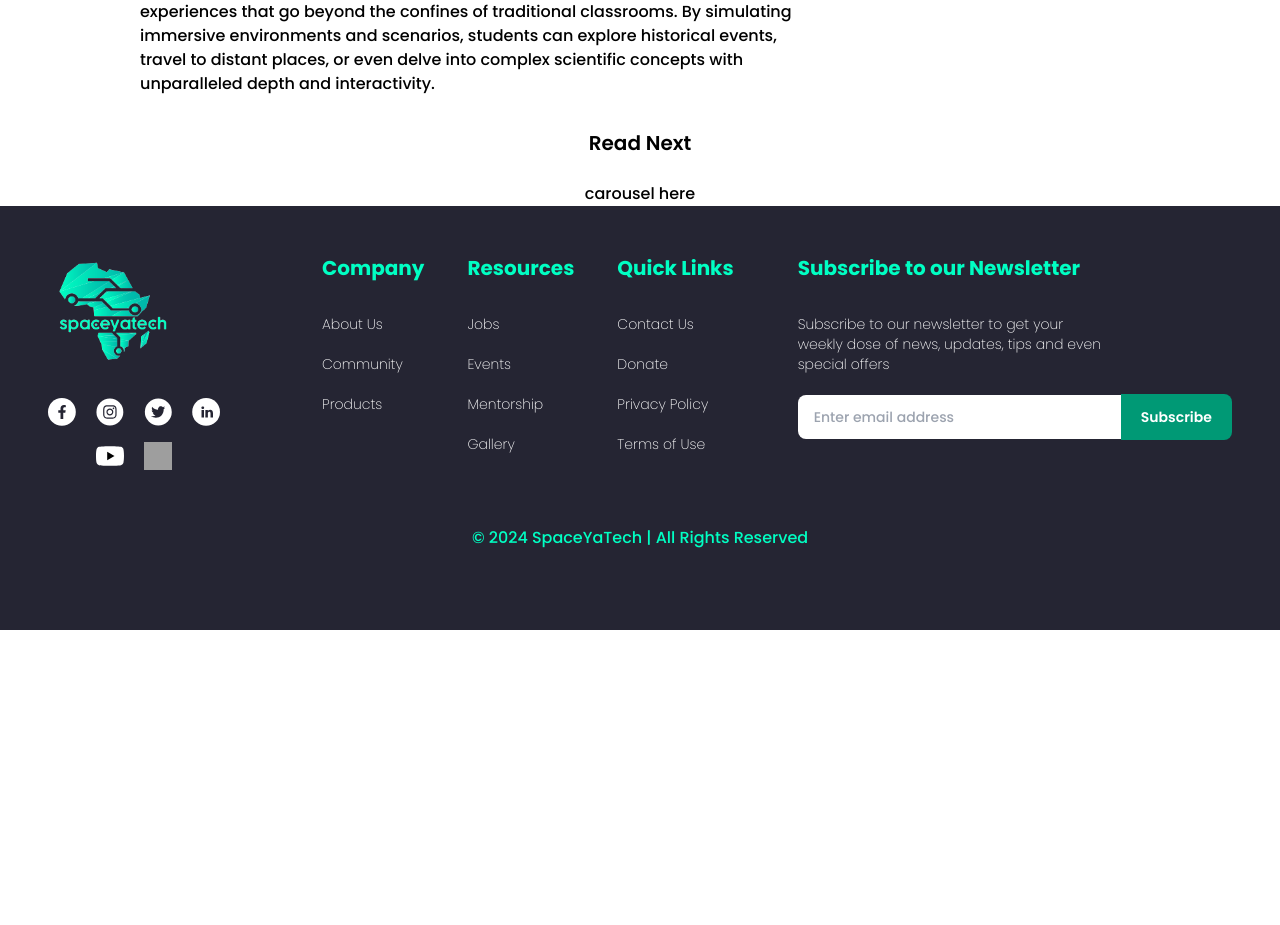
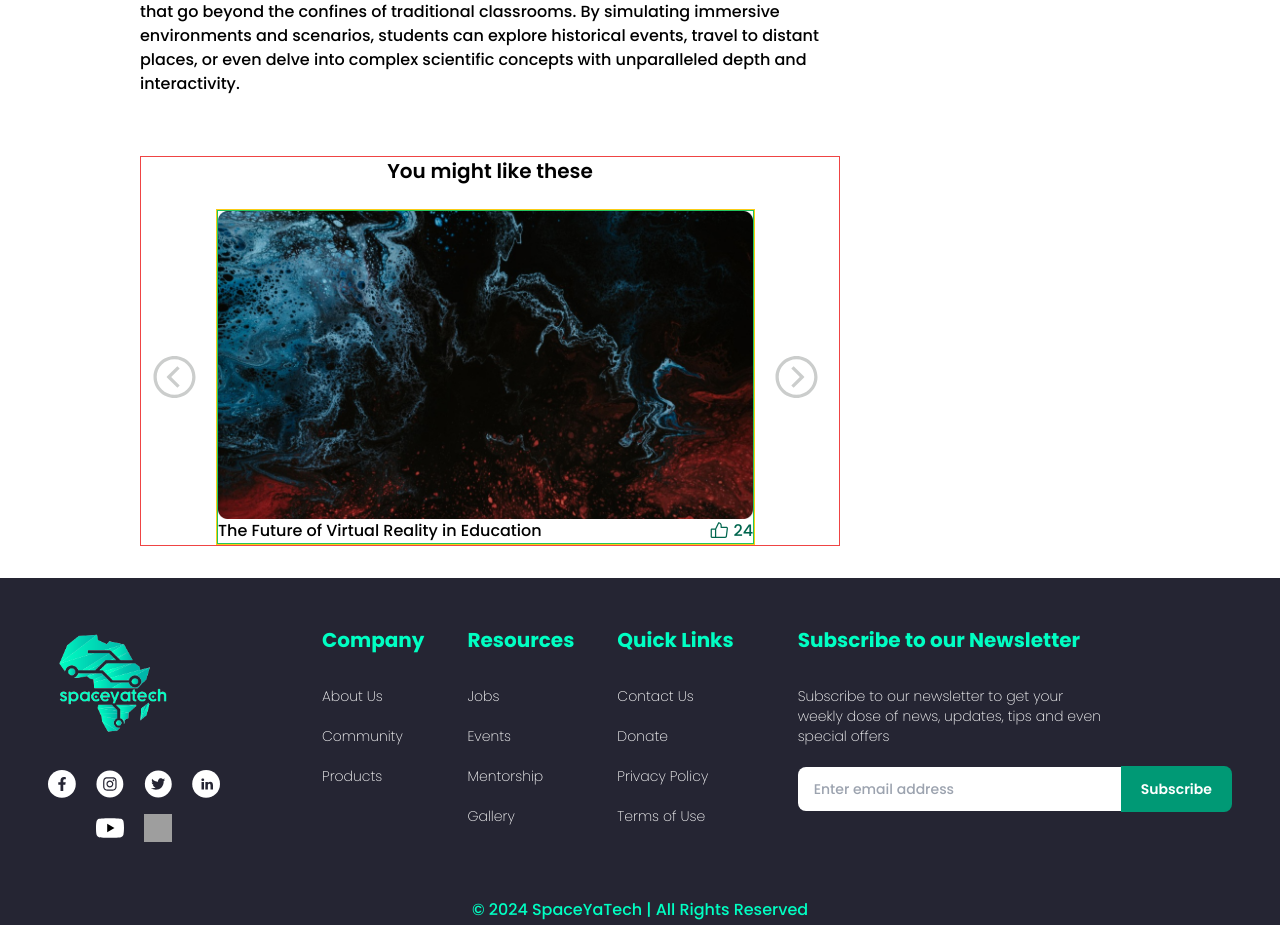
Before and after one commit to SpaceyaTech/SYT-Web-Redesign, a React (Vite) app: page /blogs2 in a window 1280 px wide. Shown: the part 2240-3165 px from the top of the page. Before the commit the page ends 2870 px from the top, so only its background shows below. Built offline with nearby package versions, Linux system fonts and the light colour scheme; no server answers; grey boxes are pictures that could not be loaded.

Commit message:
initialize carousel

```diff
--- a/package.json
+++ b/package.json
@@ -15,6 +15,7 @@
     "pretty": "prettier --write ."
   },
   "dependencies": {
+    "@coreui/react": "^4.11.1",
     "@emailjs/browser": "^3.11.0",
     "@fortawesome/fontawesome-svg-core": "^6.4.0",
     "@fortawesome/free-solid-svg-icons": "^6.4.0",
--- a/src/APP/pages/blog/sections/RelatedBlogs.jsx
+++ b/src/APP/pages/blog/sections/RelatedBlogs.jsx
@@ -3,7 +3,6 @@ import { useParams } from "react-router-dom";
 import { useRelatedBlogsData } from "../../../../hooks/Queries/blog/useBlogData";
 import BlogCard from "../../blogs/sections/BlogCard";
 import { filterRelatedBlogs } from "../../../../utilities/FilterBlogs";
-
 
 function RelatedBlogs({ blogId, categoryId }) {
   const { title_slug } = useParams();
@@ -25,12 +24,10 @@ function RelatedBlogs({ blogId, categoryId }) {
     title_slug
   );
 
-
   return (
     <>
       {isError && <p>Error loading blogs!</p>}
       {isLoading && <p>Loading blogs...</p>}
-
 
       {isSuccess && filteredRelatedBlogs.length > 0 && (
         <>
@@ -55,7 +52,6 @@ function RelatedBlogs({ blogId, categoryId }) {
             )}
           </div>
         </>
-
       )}
     </>
   );
--- a/src/APP/pages/blog2/Blog2.jsx
+++ b/src/APP/pages/blog2/Blog2.jsx
@@ -1,6 +1,6 @@
 import React from "react";
 
-import { Advert, BlogHeader, BlogBody, NextRead } from "./sections";
+import { Advert, BlogHeader, BlogBody } from "./sections";
 
 function Blog2() {
   return (
@@ -8,7 +8,6 @@ function Blog2() {
       <Advert />
       <BlogHeader />
       <BlogBody />
-      <NextRead />
     </div>
   );
 }
--- a/src/APP/pages/blog2/sections/BlogBody.jsx
+++ b/src/APP/pages/blog2/sections/BlogBody.jsx
@@ -1,7 +1,9 @@
 import React from "react";
-import Advert from "./Advert";
+
 import { glovo } from "../../../../assets/images/blogs-page";
+
 import RelatedBlog from "./RelatedBlog";
+import NextRead from "./NextRead";
 
 function BlogBody() {
   return (
@@ -93,7 +95,8 @@ function BlogBody() {
           places, or even delve into complex scientific concepts with
           unparalleled depth and interactivity.
         </p>
-        {/* </div> */}
+        {/* read next */}
+        <NextRead />
       </div>
 
       <div className="w-full md:w-[30%] flex flex-col pt-20 gap-10 md:gap-64">
--- /dev/null
+++ b/src/APP/pages/blog2/sections/BlogUMightLike.jsx
@@ -0,0 +1,22 @@
+import React from "react";
+
+import { blog1 } from "../../../../assets/images/blogs-page";
+import BlogStats from "../../blogs/sections/BlogStats";
+
+function BlogUMightLike() {
+  return (
+    <div className="flex flex-col border border-green-500 min-w-full snap-center">
+      <img src={blog1} alt="" className="h-1/2 w-full" />
+
+      <div className="h-1/2">
+        <div className="flex items-center justify-between">
+          <h3 className="">The Future of Virtual Reality in Education</h3>
+
+          <BlogStats likes={24} blogId={15} />
+        </div>
+      </div>
+    </div>
+  );
+}
+
+export default BlogUMightLike;
--- a/src/APP/pages/blog2/sections/NextRead.jsx
+++ b/src/APP/pages/blog2/sections/NextRead.jsx
@@ -1,11 +1,62 @@
 import React from "react";
+
+import BlogsUMightLike from "./BlogUMightLike";
 
 function NextRead() {
   return (
-    <div className="mx-auto max-w-[924px] flex flex-col gap-6 items-center px-3 ">
-      <h4 className="text-xl font-semibold leading-normal">Read Next</h4>
+    <div className="mx-auto max-w-[924px] flex flex-col gap-6 items-center px-3 border border-red-500 w-full mt-10">
+      <h4 className="text-lg md:text-xl font-semibold leading-normal">
+        You might like these
+      </h4>
 
-      <div className="">carousel here </div>
+      <div className="flex items-center gap-5 w-full">
+        {/* left */}
+        <svg
+          width="43"
+          height="42"
+          viewBox="0 0 43 42"
+          fill="none"
+          xmlns="http://www.w3.org/2000/svg"
+        >
+          <path
+            d="M21.5 42C33.0791 42 42.5 32.5791 42.5 21C42.5 9.42093 33.0791 0 21.5 0C9.92093 0 0.5 9.42093 0.5 21C0.5 32.5791 9.92093 42 21.5 42ZM21.5 38.7692C11.6672 38.7692 3.73077 30.8328 3.73077 21C3.73077 11.1672 11.6672 3.23077 21.5 3.23077C31.3328 3.23077 39.2692 11.1672 39.2692 21C39.2692 30.8328 31.3328 38.7692 21.5 38.7692ZM24.3754 31.8554L26.7015 29.5292L18.1658 21L26.6983 12.4708L24.3722 10.1446L14.6798 19.8369L13.5717 21L14.6815 22.1631L24.3754 31.8554Z"
+            fill="#CBCDCC"
+          />
+        </svg>
+
+        {/* Cards */}
+        <div className="flex items-center overflow-scroll scroll-smooth snap-x w-4/5 border border-yellow-400">
+          <BlogsUMightLike />
+          <BlogsUMightLike />
+          <BlogsUMightLike />
+          <BlogsUMightLike />
+          <BlogsUMightLike />
+          <BlogsUMightLike />
+          <BlogsUMightLike />
+          <BlogsUMightLike />
+          <BlogsUMightLike />
+          <BlogsUMightLike />
+          <BlogsUMightLike />
+          <BlogsUMightLike />
+          <BlogsUMightLike />
+          <BlogsUMightLike />
+          <BlogsUMightLike />
+        </div>
+
+        {/* right */}
+        <svg
+          width="43"
+          height="42"
+          viewBox="0 0 43 42"
+          fill="none"
+          xmlns="http://www.w3.org/2000/svg"
+        >
+          <path
+            d="M21.5 0C9.92092 0 0.5 9.42092 0.5 21C0.5 32.5791 9.92092 42 21.5 42C33.0791 42 42.5 32.5791 42.5 21C42.5 9.42092 33.0791 0 21.5 0ZM21.5 3.23077C31.3328 3.23077 39.2692 11.1672 39.2692 21C39.2692 30.8328 31.3328 38.7692 21.5 38.7692C11.6672 38.7692 3.73077 30.8328 3.73077 21C3.73077 11.1672 11.6672 3.23077 21.5 3.23077ZM18.6246 10.1446L16.2985 12.4708L24.8342 21L16.3017 29.5292L18.6278 31.8554L28.3202 22.1631L29.4283 21L28.3185 19.8369L18.6246 10.1446Z"
+            fill="#CBCDCC"
+          />
+        </svg>
+      </div>
     </div>
   );
 }
--- a/src/APP/pages/blog2/sections/index.js
+++ b/src/APP/pages/blog2/sections/index.js
@@ -2,3 +2,4 @@ export { default as Advert } from "./Advert";
 export { default as BlogHeader } from "./BlogHeader";
 export { default as BlogBody } from "./BlogBody";
 export { default as NextRead } from "./NextRead";
+export { default as BlogUMightLike } from "./BlogUMightLike";
```
Also changed, not shown: src/assets/images/Vector.svg (added), src/assets/images/Vector2.svg (added).
